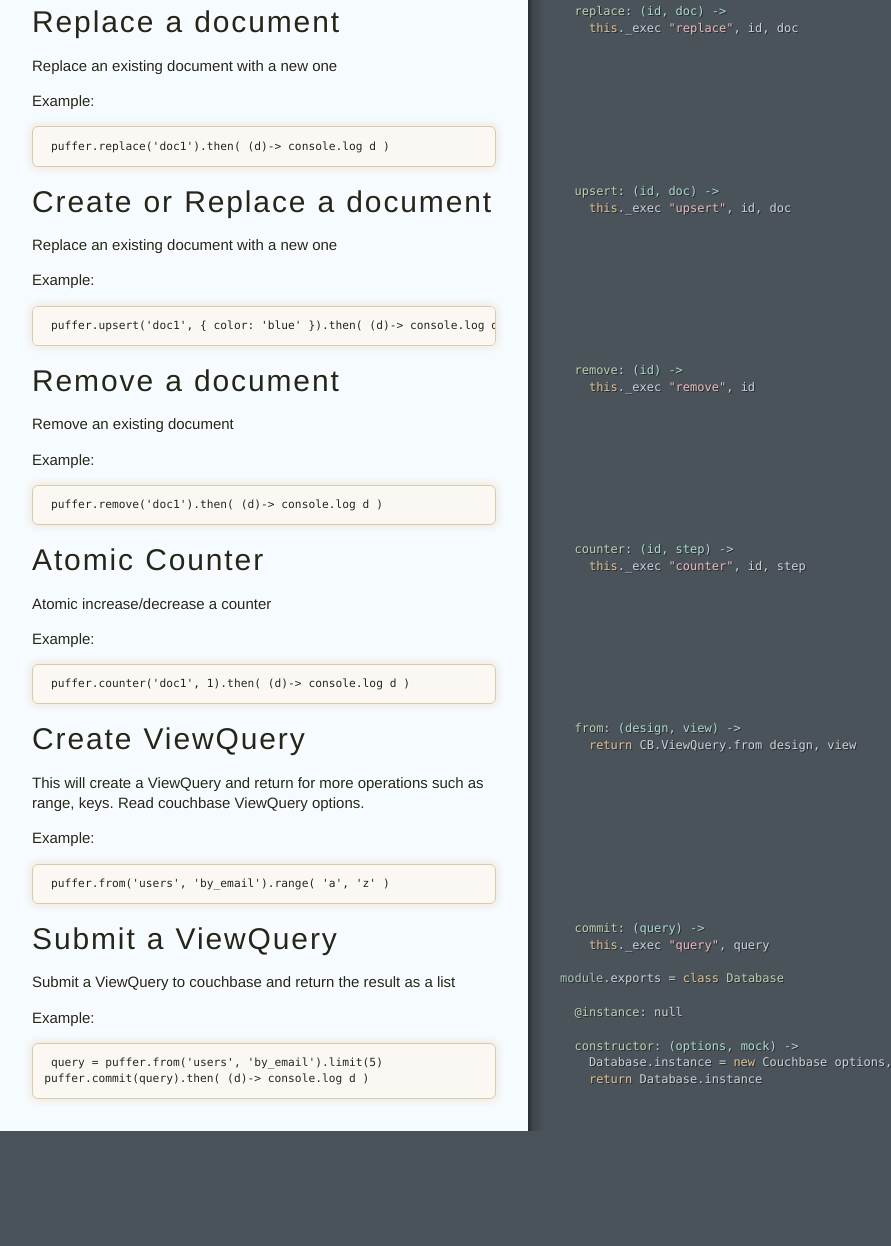
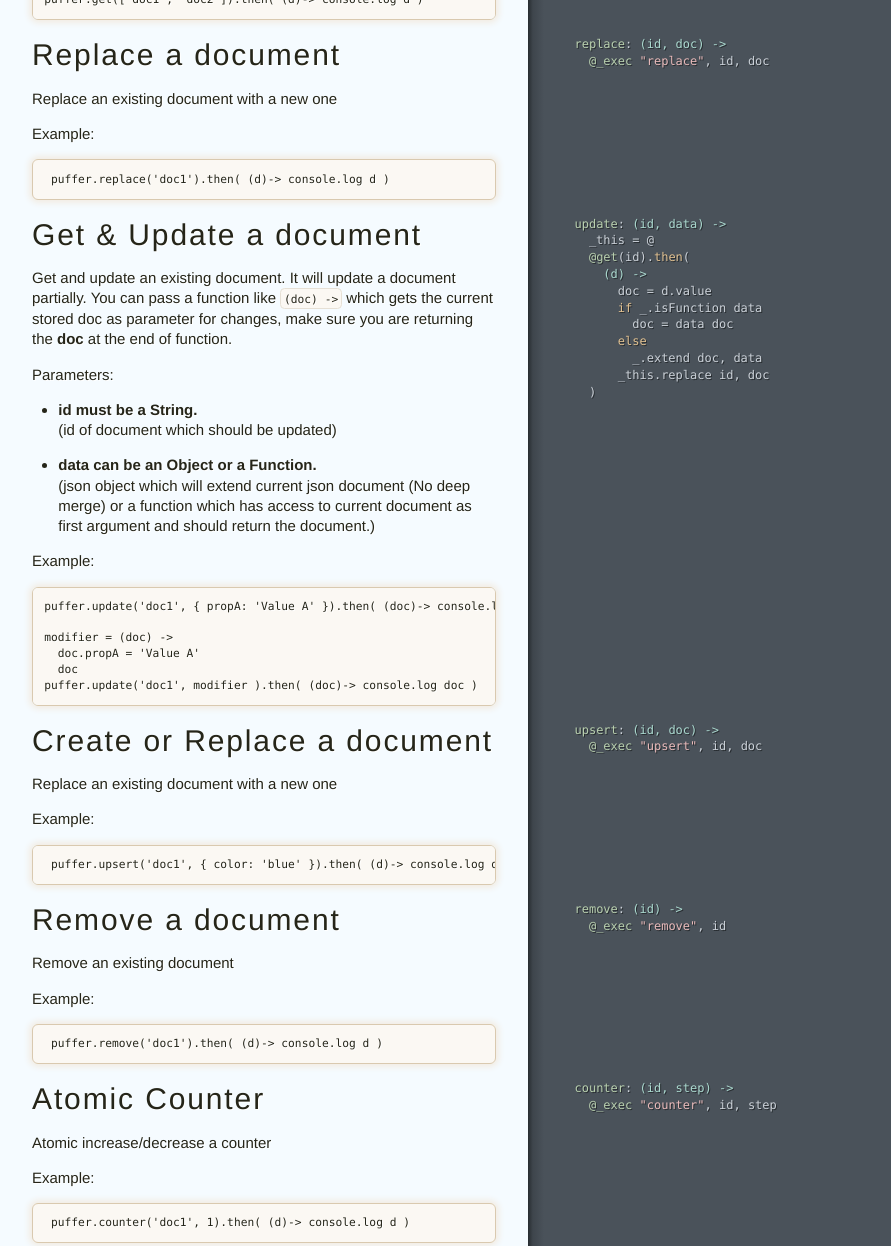
Before and after one commit to pixelsandcode/puffer, a website: page doc/main.html in a window 1280 px wide. Shown: the part 1086-2332 px from the top of the page, without its empty margins (0-891 px from the left). Before the commit the page ends 2217 px from the top, so only its background shows below. Drawn offline with Linux system fonts and the light colour scheme.

Commit message:
add updates

```diff
--- a/doc/assets/behavior.js
+++ b/doc/assets/behavior.js
@@ -158,6 +158,14 @@ f.event={add:function(a,c,d,e,g){var h,i,j,k,l,m,n,o,p,q,r,s;if(!(a.nodeType===3
             "level": 2,
             "title": "Replace a document",
             "slug": "replace-a-document"
+          },
+          "depth": 2
+        }, {
+          "type": "heading",
+          "data": {
+            "level": 2,
+            "title": "Get &amp; Update a document",
+            "slug": "get-amp-update-a-document"
           },
           "depth": 2
         }, {
--- a/doc/main.html
+++ b/doc/main.html
@@ -1,4 +1,4 @@
-<!DOCTYPE html><html lang="en"><head><title>main</title></head><meta http-equiv="Content-Type" content="text/html; charset=utf-8"><meta name="viewport" content="width=device-width, initial-scale=1.0, minimum-scale=1.0, maximum-scale=1.0"><meta name="groc-relative-root" content=""><meta name="groc-document-path" content="main"><meta name="groc-project-path" content="src/main.coffee"><link rel="stylesheet" type="text/css" media="all" href="assets/style.css"><script type="text/javascript" src="assets/behavior.js"></script><body><div id="meta"><div class="file-path">src/main.coffee</div></div><div id="document"><div class="segment"><div class="comments doc-section"><div class="wrapper"><h2 id="-couchbase-https-www-npmjs-com-package-couchbase-q-https-www-npmjs-com-package-q-"><a href="https://www.npmjs.com/package/couchbase">Couchbase</a> + <a href="https://www.npmjs.com/package/q">Q</a></h2>
+<!DOCTYPE html><html lang="en"><head><title>main</title></head><meta http-equiv="Content-Type" content="text/html; charset=utf-8"><meta name="viewport" content="width=device-width, initial-scale=1.0, minimum-scale=1.0, maximum-scale=1.0"><meta name="groc-relative-root" content=""><meta name="groc-document-path" content="main"><meta name="groc-project-path" content="src/main.coffee"><link rel="stylesheet" type="text/css" media="all" href="assets/style.css"><script type="text/javascript" src="assets/behavior.js"></script><body><div id="meta"><div class="file-path">src/main.coffee</div></div><div id="document"><div class="segment"><div class="code"><div class="wrapper">_ = <span class="hljs-built_in">require</span> <span class="hljs-string">'lodash'</span></div></div></div><div class="segment"><div class="comments doc-section"><div class="wrapper"><h2 id="-couchbase-https-www-npmjs-com-package-couchbase-q-https-www-npmjs-com-package-q-"><a href="https://www.npmjs.com/package/couchbase">Couchbase</a> + <a href="https://www.npmjs.com/package/q">Q</a></h2>
 <p>This will create a single couchbase instance with promises on top.</p>
 <p>Example:</p>
 <pre><code> // File setup.coffee
@@ -29,8 +29,8 @@ Q = <span class="hljs-built_in">require</span>(<span class="hljs-string">'q'</sp
 <h2 id="-exec-name-id-doc">_exec( name, id, [doc])</h2>
 <p>You should not call this. This is for puffers internal use.</p>
 <p>Example:</p>
-<pre><code>this._exec &quot;insert&quot;, id, doc
-this._exec &quot;get&quot;, id</code></pre></div></div><div class="code"><div class="wrapper">  <span class="hljs-attribute">_exec</span>: <span class="hljs-function"><span class="hljs-params">(name)</span> -&gt;</span>
+<pre><code>@_exec &quot;insert&quot;, id, doc
+@_exec &quot;get&quot;, id</code></pre></div></div><div class="code"><div class="wrapper">  <span class="hljs-attribute">_exec</span>: <span class="hljs-function"><span class="hljs-params">(name)</span> -&gt;</span>
     Q.npost(<span class="hljs-property">@bucket</span>, name, Array.prototype.slice.call(arguments, <span class="hljs-number">1</span>))
       .fail(errorHandler)</div></div></div><div class="segment"><div class="comments doc-section"><div class="wrapper"><h2 id="create-a-document">Create a document</h2>
 <p>This can create a document with given id.</p>
@@ -38,7 +38,7 @@ this._exec &quot;get&quot;, id</code></pre></div></div><div class="code"><div cl
 <pre><code> puffer = new require(&#39;puffer&#39;) { host: &#39;127.0.0.1&#39;, name: &#39;default&#39; }
 puffer.create( &#39;doc1&#39;, { color: &#39;red&#39; } )
 puffer.create( &#39;doc2&#39;, { color: &#39;blue&#39; } ).then( (d) -&gt; console.log(d) )</code></pre></div></div><div class="code"><div class="wrapper">  <span class="hljs-attribute">create</span>: <span class="hljs-function"><span class="hljs-params">(id, doc)</span> -&gt;</span>
-    <span class="hljs-keyword">this</span>._exec <span class="hljs-string">"insert"</span>, id, doc </div></div></div><div class="segment"><div class="comments doc-section"><div class="wrapper"><h2 id="get-by-id-or-ids">Get by id or ids</h2>
+    <span class="hljs-property">@_exec</span> <span class="hljs-string">"insert"</span>, id, doc </div></div></div><div class="segment"><div class="comments doc-section"><div class="wrapper"><h2 id="get-by-id-or-ids">Get by id or ids</h2>
 <p>This can get either an id or multiple ids (as an array) to retrieve document(s)</p>
 <p>Example:</p>
 <pre><code> // Make sure you have stored 2 documents as &#39;doc1&#39;, &#39;doc2&#39; in your couchbase
@@ -46,25 +46,51 @@ puffer.create( &#39;doc2&#39;, { color: &#39;blue&#39; } ).then( (d) -&gt; conso
 
 puffer.get([&#39;doc1&#39;, &#39;doc2&#39;]).then( (d)-&gt; console.log d )</code></pre></div></div><div class="code"><div class="wrapper">  <span class="hljs-attribute">get</span>: <span class="hljs-function"><span class="hljs-params">(id)</span> -&gt;</span>
     <span class="hljs-keyword">return</span> <span class="hljs-keyword">if</span> id.constructor == Array
-      <span class="hljs-keyword">this</span>._exec <span class="hljs-string">"getMulti"</span>, id
+      <span class="hljs-property">@_exec</span> <span class="hljs-string">"getMulti"</span>, id
     <span class="hljs-keyword">else</span>
-      <span class="hljs-keyword">this</span>._exec <span class="hljs-string">"get"</span>, id</div></div></div><div class="segment"><div class="comments doc-section"><div class="wrapper"><h2 id="replace-a-document">Replace a document</h2>
+      <span class="hljs-property">@_exec</span> <span class="hljs-string">"get"</span>, id</div></div></div><div class="segment"><div class="comments doc-section"><div class="wrapper"><h2 id="replace-a-document">Replace a document</h2>
 <p>Replace an existing document with a new one</p>
 <p>Example:</p>
 <pre><code> puffer.replace(&#39;doc1&#39;).then( (d)-&gt; console.log d )</code></pre></div></div><div class="code"><div class="wrapper">  <span class="hljs-attribute">replace</span>: <span class="hljs-function"><span class="hljs-params">(id, doc)</span> -&gt;</span>
-    <span class="hljs-keyword">this</span>._exec <span class="hljs-string">"replace"</span>, id, doc</div></div></div><div class="segment"><div class="comments doc-section"><div class="wrapper"><h2 id="create-or-replace-a-document">Create or Replace a document</h2>
+    <span class="hljs-property">@_exec</span> <span class="hljs-string">"replace"</span>, id, doc</div></div></div><div class="segment"><div class="comments doc-section"><div class="wrapper"><h2 id="get-amp-update-a-document">Get &amp; Update a document</h2>
+<p>Get and update an existing document. It will update a document partially. You can pass a function like <code>(doc) -&gt;</code> which gets the current stored doc as parameter for changes, make sure you are returning the <strong>doc</strong> at the end of function.</p>
+<p>Parameters:</p>
+<ul>
+<li><p><strong>id must be a String.</strong><br/>(id of document which should be updated)</p>
+</li>
+<li><p><strong>data can be an Object or a Function.</strong><br/>(json object which will extend current json document (No deep merge) or a function which has access to current document as first argument and should return the document.)</p>
+</li>
+</ul>
+<p>Example:</p>
+<pre><code>puffer.update(&#39;doc1&#39;, { propA: &#39;Value A&#39; }).then( (doc)-&gt; console.log doc )
+
+modifier = (doc) -&gt;
+  doc.propA = &#39;Value A&#39;
+  doc
+puffer.update(&#39;doc1&#39;, modifier ).then( (doc)-&gt; console.log doc )</code></pre></div></div><div class="code"><div class="wrapper">  <span class="hljs-attribute">update</span>: <span class="hljs-function"><span class="hljs-params">(id, data)</span> -&gt;</span>
+    _this = @
+    <span class="hljs-property">@get</span>(id).<span class="hljs-keyword">then</span>(
+      <span class="hljs-function"><span class="hljs-params">(d)</span> -&gt;</span>
+        doc = d.value
+        <span class="hljs-keyword">if</span> _.isFunction data
+          doc = data doc
+        <span class="hljs-keyword">else</span>
+          _.extend doc, data
+        _this.replace id, doc
+    )
+  </div></div></div><div class="segment"><div class="comments doc-section"><div class="wrapper"><h2 id="create-or-replace-a-document">Create or Replace a document</h2>
 <p>Replace an existing document with a new one</p>
 <p>Example:</p>
 <pre><code> puffer.upsert(&#39;doc1&#39;, { color: &#39;blue&#39; }).then( (d)-&gt; console.log d )</code></pre></div></div><div class="code"><div class="wrapper">  <span class="hljs-attribute">upsert</span>: <span class="hljs-function"><span class="hljs-params">(id, doc)</span> -&gt;</span>
-    <span class="hljs-keyword">this</span>._exec <span class="hljs-string">"upsert"</span>, id, doc</div></div></div><div class="segment"><div class="comments doc-section"><div class="wrapper"><h2 id="remove-a-document">Remove a document</h2>
+    <span class="hljs-property">@_exec</span> <span class="hljs-string">"upsert"</span>, id, doc</div></div></div><div class="segment"><div class="comments doc-section"><div class="wrapper"><h2 id="remove-a-document">Remove a document</h2>
 <p>Remove an existing document</p>
 <p>Example:</p>
 <pre><code> puffer.remove(&#39;doc1&#39;).then( (d)-&gt; console.log d )</code></pre></div></div><div class="code"><div class="wrapper">  <span class="hljs-attribute">remove</span>: <span class="hljs-function"><span class="hljs-params">(id)</span> -&gt;</span>
-    <span class="hljs-keyword">this</span>._exec <span class="hljs-string">"remove"</span>, id</div></div></div><div class="segment"><div class="comments doc-section"><div class="wrapper"><h2 id="atomic-counter">Atomic Counter</h2>
+    <span class="hljs-property">@_exec</span> <span class="hljs-string">"remove"</span>, id</div></div></div><div class="segment"><div class="comments doc-section"><div class="wrapper"><h2 id="atomic-counter">Atomic Counter</h2>
 <p>Atomic increase/decrease a counter </p>
 <p>Example:</p>
 <pre><code> puffer.counter(&#39;doc1&#39;, 1).then( (d)-&gt; console.log d )</code></pre></div></div><div class="code"><div class="wrapper">  <span class="hljs-attribute">counter</span>: <span class="hljs-function"><span class="hljs-params">(id, step)</span> -&gt;</span>
-    <span class="hljs-keyword">this</span>._exec <span class="hljs-string">"counter"</span>, id, step</div></div></div><div class="segment"><div class="comments doc-section"><div class="wrapper"><h2 id="create-viewquery">Create ViewQuery</h2>
+    <span class="hljs-property">@_exec</span> <span class="hljs-string">"counter"</span>, id, step</div></div></div><div class="segment"><div class="comments doc-section"><div class="wrapper"><h2 id="create-viewquery">Create ViewQuery</h2>
 <p>This will create a ViewQuery and return for more operations such as range, keys. Read couchbase ViewQuery options.</p>
 <p>Example:</p>
 <pre><code> puffer.from(&#39;users&#39;, &#39;by_email&#39;).range( &#39;a&#39;, &#39;z&#39; )</code></pre></div></div><div class="code"><div class="wrapper">  <span class="hljs-attribute">from</span>: <span class="hljs-function"><span class="hljs-params">(design, view)</span> -&gt;</span>
@@ -73,7 +99,7 @@ puffer.get([&#39;doc1&#39;, &#39;doc2&#39;]).then( (d)-&gt; console.log d )</cod
 <p>Example:</p>
 <pre><code> query = puffer.from(&#39;users&#39;, &#39;by_email&#39;).limit(5)
 puffer.commit(query).then( (d)-&gt; console.log d )</code></pre></div></div><div class="code"><div class="wrapper">  <span class="hljs-attribute">commit</span>: <span class="hljs-function"><span class="hljs-params">(query)</span> -&gt;</span>
-    <span class="hljs-keyword">this</span>._exec <span class="hljs-string">"query"</span>, query
+    <span class="hljs-property">@_exec</span> <span class="hljs-string">"query"</span>, query
 
 <span class="hljs-built_in">module</span>.exports = <span class="hljs-class"><span class="hljs-keyword">class</span> <span class="hljs-title">Database</span></span>
 
--- a/package.json
+++ b/package.json
@@ -1,11 +1,12 @@
 {
   "name": "puffer",
   "description": "Extendable Couchbase ODM for Hapi js",
-  "version": "0.2.1",
+  "version": "0.2.2",
   "main": "build/main",
   "dependencies": {
     "boom": "^2.6.1",
     "couchbase": "2.0.4",
+    "lodash": "^3.2.0",
     "q": "^1.1.2"
   },
   "engines": {
```
Also changed, not shown: doc/index.html (+5 -2 lines), src/main.coffee (+39 -10 lines), test/index.coffee (+26 -0 lines), README.md, build/main.js.
